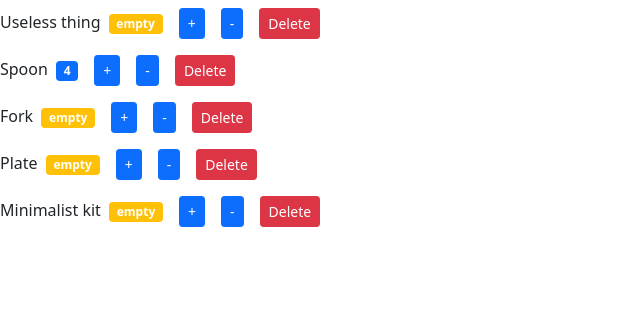
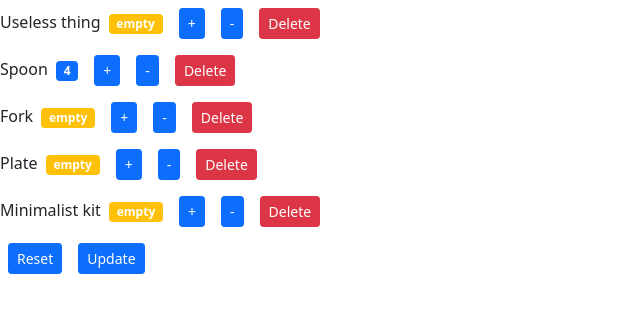
Before and after one commit to Kettengeschwindigkeit/Junior-Frontend-Developer-React-Module, a React (Create React App) app: page / in a window 1280 px wide. Shown: the top 312 px of the page, without its empty margins (0-640 px from the left). Built offline with nearby package versions, Linux system fonts and the light colour scheme.

Commit message:
General source of truth

```diff
--- a/src/components/counter.jsx
+++ b/src/components/counter.jsx
@@ -2,7 +2,7 @@ import React, { useState } from "react"
 
 const Counter = (props) => {
 
-    const [value, setValue] = useState(props.value)
+    const {value} = props
 
     const formatValue = () => {
         return value === 0 ? "empty" : value
@@ -15,11 +15,13 @@ const Counter = (props) => {
     }
 
     const handleIncrement = () => {
-        setValue((prevState) => prevState + 1)
+        console.log('handle increment')
+        // setValue((prevState) => prevState + 1)
     }
 
     const handleDecrement = () => {
-        setValue((prevState) => prevState - 1)
+        console.log('handle decrement')
+        // setValue((prevState) => prevState - 1)
     }
 
     return (
--- a/src/components/countersList.jsx
+++ b/src/components/countersList.jsx
@@ -4,17 +4,35 @@ import Counter from './counter'
 
 const CountersList = () => {
 
-    const [counters, setCounters] = useState([
+    const initialState = [
         {id: 0, value: 0, name: 'Useless thing'},
         {id: 1, value: 4, name: 'Spoon'},
         {id: 2, value: 0, name: 'Fork'},
         {id: 3, value: 0, name: 'Plate'},
         {id: 4, value: 0, name: 'Minimalist kit'}
-    ])
+    ]
+
+    const [counters, setCounters] = useState(initialState)
 
     const handleDelete = (id) => {
         const newCounters = counters.filter((c) => c.id !== id)
         setCounters(newCounters)
+    }
+
+    const handleReset = () => {
+        setCounters(initialState)
+        console.log('handle reset')
+    }
+
+    const handleUpdate = () => {
+        const updatedState = [
+            {id: 0, value: 1, name: 'Useless thing'},
+            {id: 1, value: 2, name: 'Spoon'},
+            {id: 2, value: 3, name: 'Fork'},
+            {id: 3, value: 4, name: 'Plate'},
+            {id: 4, value: 0, name: 'Minimalist kit'}
+        ]
+        setCounters(updatedState)
     }
 
     return (
@@ -22,6 +40,8 @@ const CountersList = () => {
             {counters.map((count) => (
                 <Counter key={count.id} onDelete={handleDelete} {...count} />
             ))}
+            <button className="btn btn-primary btn-sm m-2" onClick={handleReset}>Reset</button>
+            <button className="btn btn-primary btn-sm m-2" onClick={handleUpdate}>Update</button>
         </>
     )
 }
```
